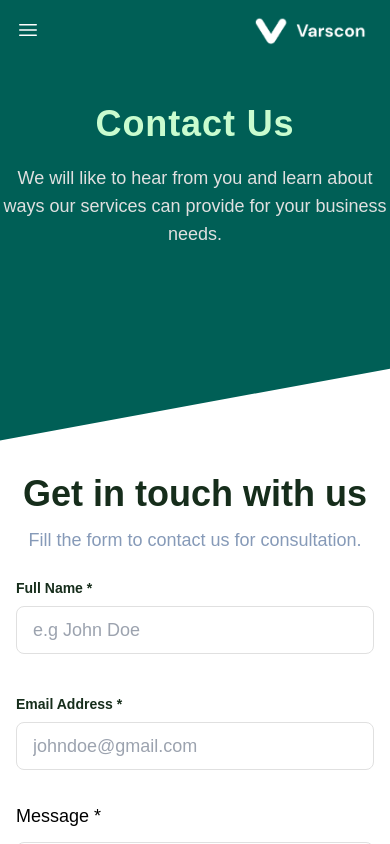
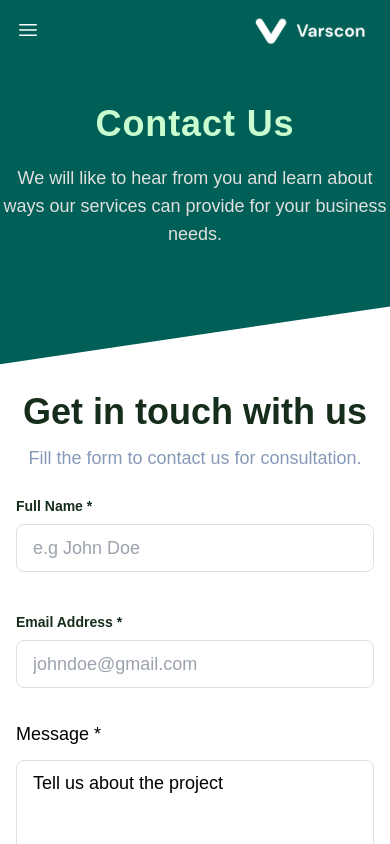
Before and after one commit to King-Mikaelson/VARSCON-FREELANCE, a Next.js app: page /contactUs in a window 390 px wide. Shown: the top 844 px of the page. Built offline with nearby package versions, Linux system fonts and the light colour scheme.

Commit message:
changed vh and padding

```diff
--- a/src/components/contact/index.jsx
+++ b/src/components/contact/index.jsx
@@ -14,7 +14,7 @@ function Contact() {
    emailjs.sendForm('service_in8qsbd', 'template_jmror3b', form.current, 'mt0sOPqJjb7043KKw')
      .then((result) => {
          alert('Message sent successfully');
-         console.log(result.text);
+        //  console.log(result.text);
          form.current.reset();
      }, (error) => {
           alert(error.message);
@@ -24,7 +24,7 @@ function Contact() {
 
   return (
     <main className="relative flex-col flex justify-center  w-full mt-12 ">
-      <div className=" lg:h-[100vh] h-[50vh] pb-20 lg:pb-0 lg:pt-28  pt-14 clip-your-needful-style  flex  flex-col items-center relative bg-[#005F56] w-full ">
+      <div className=" lg:h-[100vh] pb-32  lg:pb-0 lg:pt-28  pt-14 clip-your-needful-style  flex  flex-col items-center relative bg-[#005F56] w-full ">
         <h1 className="font-DMSans font-bold  lg:leading-[4.5rem] pb-2  text-[#C9FCCF] lg:text-[3.75rem] text-4xl text-center flex tracking-wide">
           Contact Us
         </h1>
--- a/src/components/hero/index.jsx
+++ b/src/components/hero/index.jsx
@@ -9,7 +9,7 @@ import eMenu from "../../../public/eMenu.png";
 function Hero() {
   return (
     <main className="relative flex-col flex justify-center  w-full mt-12 ">
-    <div className="lg:pt-16 lg:pb-32 pb-20  pt-14 clip-your-needful-style  flex justify-center flex-col items-center relative bg-[#005F56] w-full ">
+    <div className="lg:pt-16 lg:pb-32 pb-28  pt-14 clip-your-needful-style  flex justify-center flex-col items-center relative bg-[#005F56] w-full ">
     <h1 className="font-DMSans font-bold  lg:leading-[4.5rem] pb-5 text-[#C9FCCF] lg:text-[3.75rem] text-4xl text-center lg:w-[18ch] flex ">We solve real business problems.</h1>
 
 <h2 className="font-DMSans font-normal py-5 text-[#E0E0E0] text-lg text-center lg:w-[52ch]">We handle the research, product design and development cycle of business technology so that entrepreneurs can focus on business logic and management.</h2>
```
